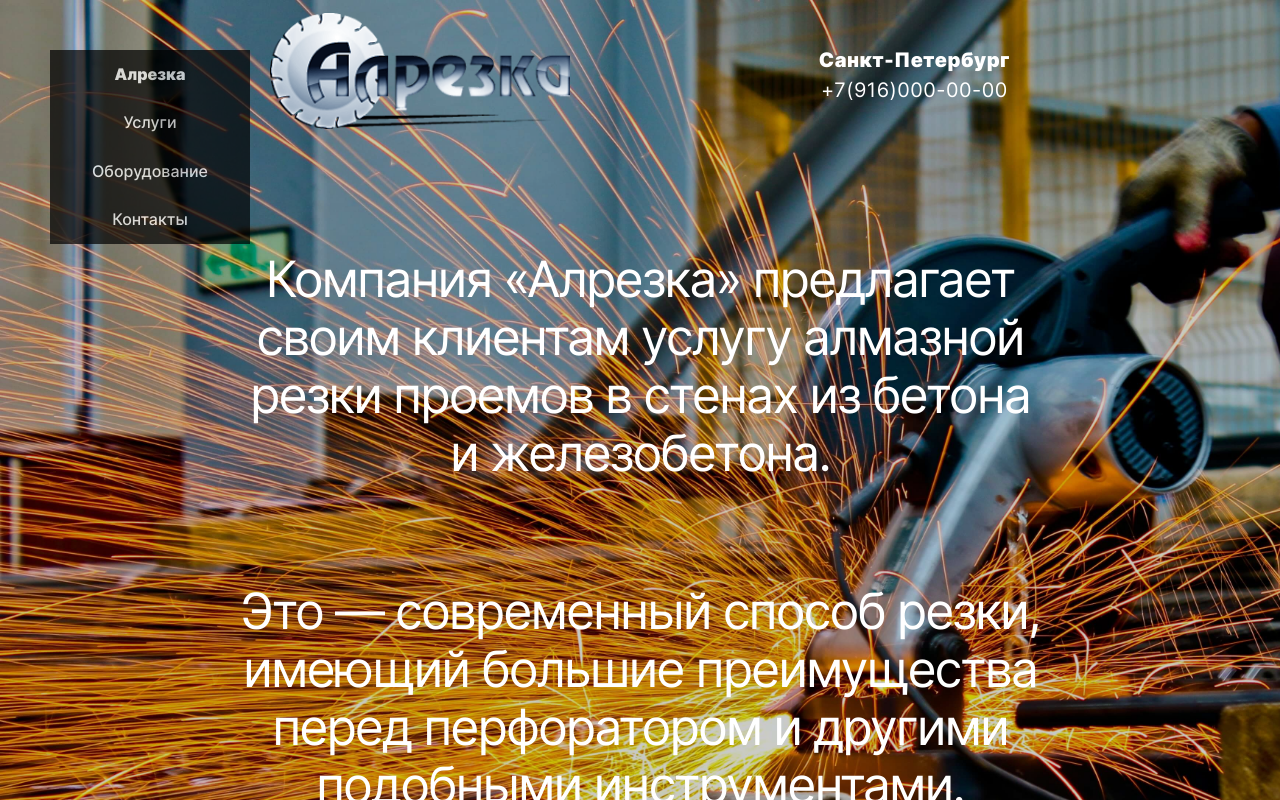
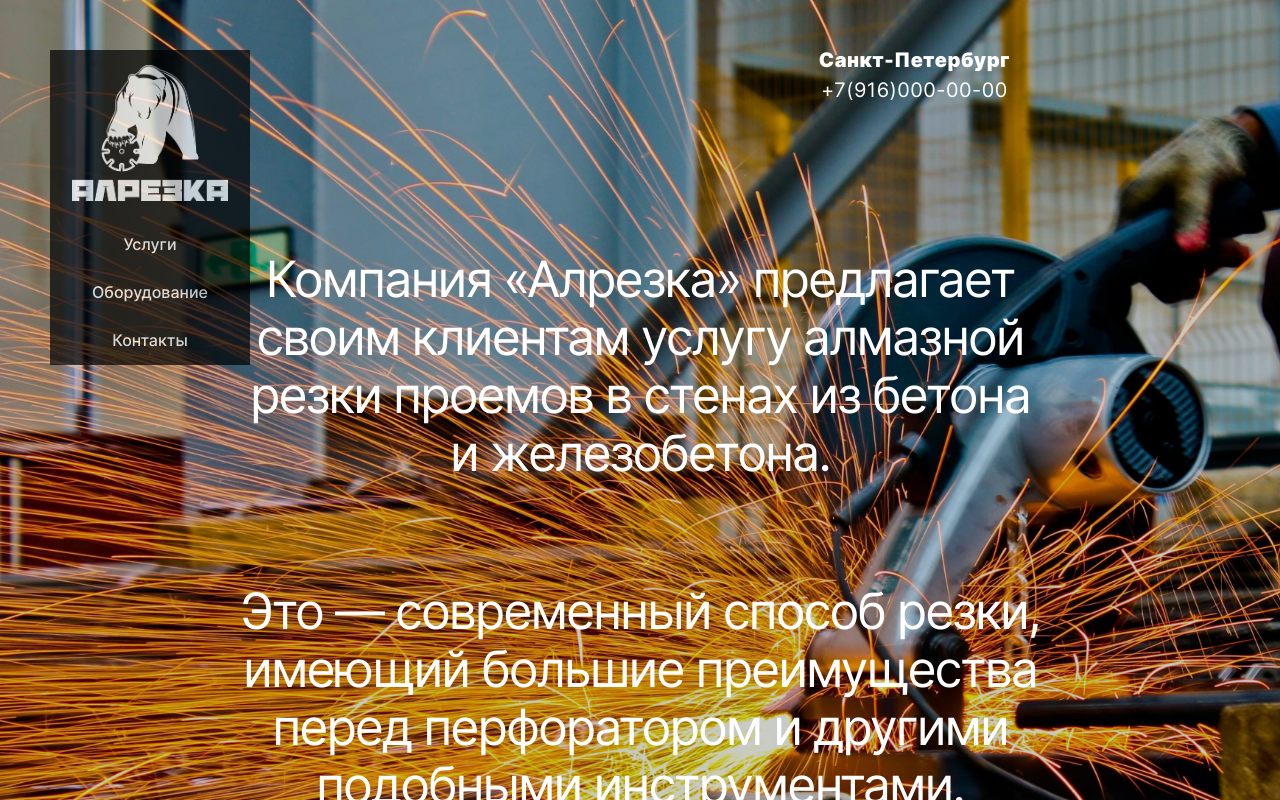
Before and after one commit to TizJourney/alrezka, a React (Create React App) app: page / in a window 1280 px wide. Shown: the top 800 px of the page. Built offline with nearby package versions, Linux system fonts and the light colour scheme.

Commit message:
Новая версия шапки и иконки

```diff
--- a/src/components/Header/Header.css
+++ b/src/components/Header/Header.css
@@ -2,7 +2,7 @@
   width: 100%;
   display: flex;
   flex-direction: row;
-  justify-content: space-between;
+  justify-content: flex-end;
   align-items: center;
   padding: 30px;
   box-sizing: border-box;
--- a/src/components/Header/Header.js
+++ b/src/components/Header/Header.js
@@ -4,9 +4,6 @@
 
 import React, { useState } from 'react';
 import { Link, useHistory } from 'react-router-dom';
-
-import main_logo from '../../images/alrezka-logo.png';
-
 
 import Navigation from '../Navigation/Navigation.js';
 
@@ -33,7 +30,6 @@
 
   return (
     <header className={classnames(props.className, 'header')}>
-      <Link to='/' className={'header__link header__link_main'}><img src={main_logo} alt='лого Алрезка' className='header__main-logo' /></Link>
       <nav className='header__links-block header__contacts'>
         <p className='header__text'>Санкт-Петербург</p>
         <Link to='tel:+7(916)000-00-00' className='header__link'>+7(916)000-00-00</Link>
--- a/src/components/NavTab/NavTab.css
+++ b/src/components/NavTab/NavTab.css
@@ -26,3 +26,7 @@
 .nav-tab__link_title   {
     font-weight: 800;
 }
+
+.nav-tab__logo {
+    width: 100%;
+}
--- a/src/components/NavTab/NavTab.js
+++ b/src/components/NavTab/NavTab.js
@@ -3,12 +3,15 @@
 import './NavTab.css';
 import React from 'react';
 import { HashLink } from 'react-router-hash-link';
+import logoImage from '../../images/white-logo.png'
 
 export default function Navigation(props) {
 
   return (
     <div className={classnames(props.className, 'nav-tab')}>
-      <HashLink to='/#' className='nav-tab__link nav-tab__link_title'>Алрезка</HashLink>
+      <HashLink to='/#' className='nav-tab__link nav-tab__link_title'>
+        <img className='nav-tab__logo' src={logoImage} alt='Алрезка'/>
+      </HashLink>
       <HashLink to='/#service' className='nav-tab__link'>Услуги</HashLink>
       <HashLink to='/#equipment' className='nav-tab__link'>Оборудование</HashLink>
       <HashLink to='/#contacts' className='nav-tab__link'>Контакты</HashLink>
```
